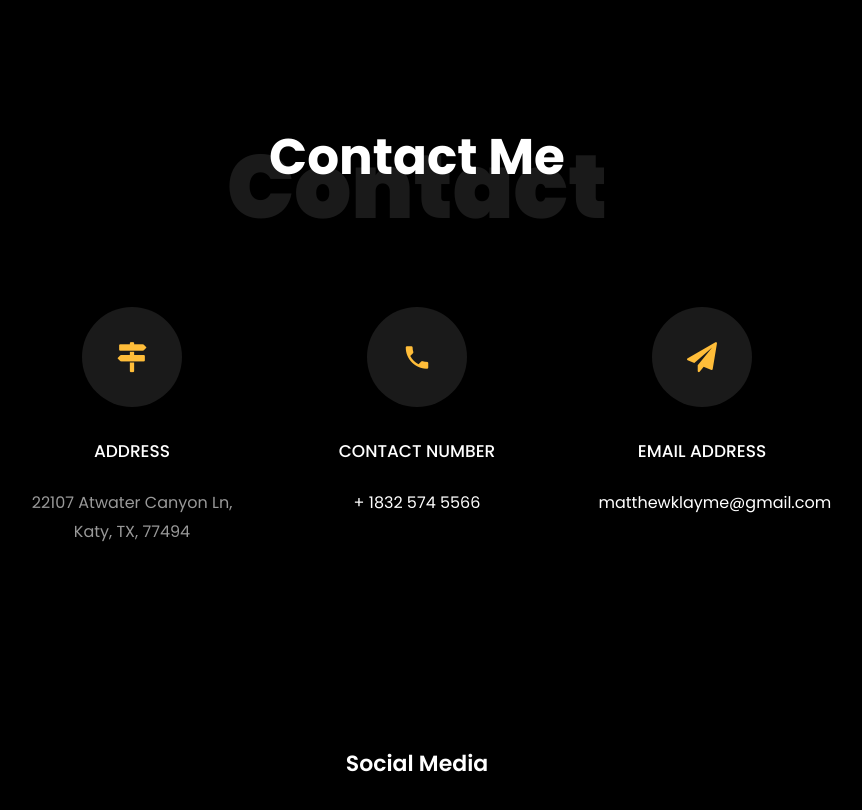
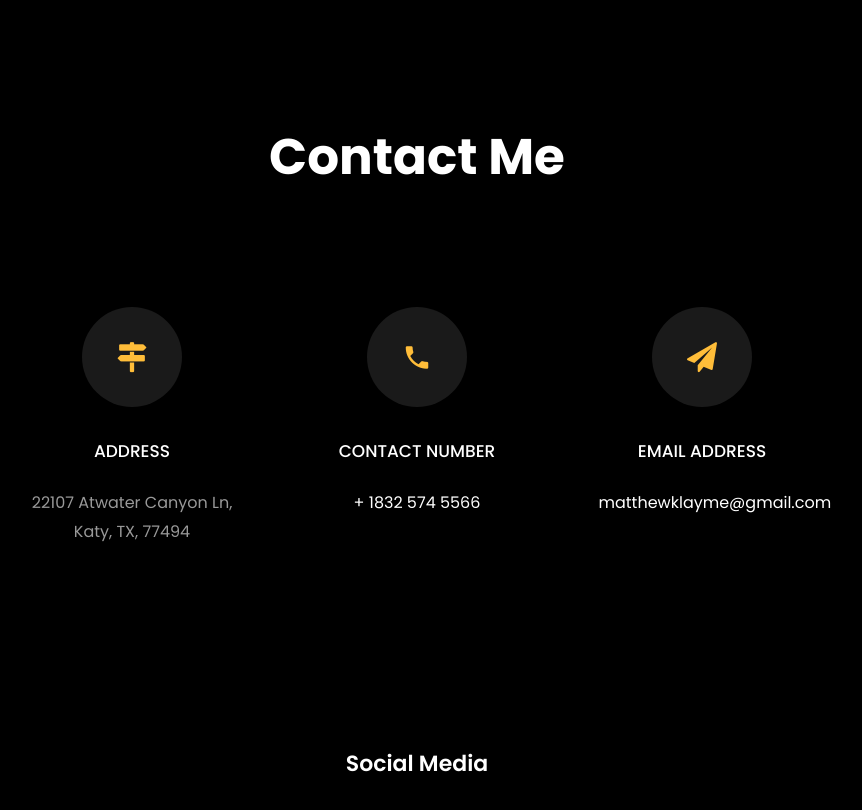
Before and after one commit to MatthewKlayme/personalPortfolio, a plain HTML site: page index.html in a window 1280 px wide. Shown: the part 3900-4710 px from the top of the page, without its empty margins (223-1085 px from the left). Drawn offline with Linux system fonts and the light colour scheme; files whose address does not match are found by name.

Commit message:
contact bug

```diff
--- a/index.html
+++ b/index.html
@@ -335,7 +335,6 @@
       <div class="container">
       	<div class="row justify-content-center mb-5 pb-3">
           <div class="col-md-7 heading-section text-center ftco-animate">
-            <h1 class="big big-2">Contact</h1>
             <h2 class="mb-4">Contact Me</h2>
           </div>
         </div>
```
